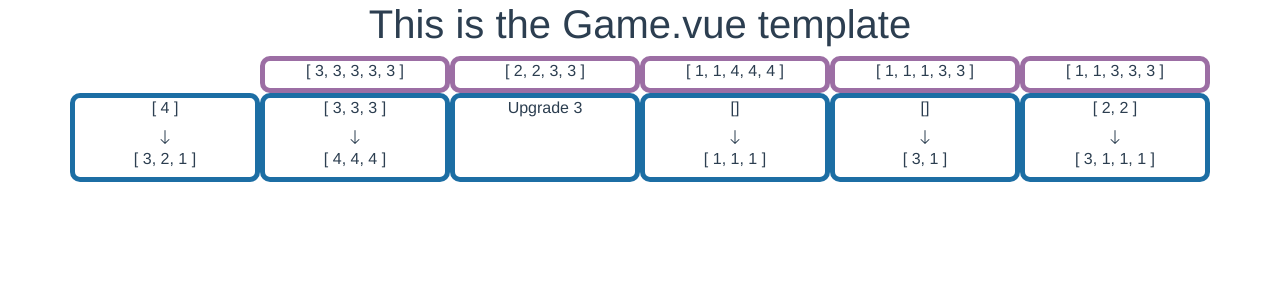
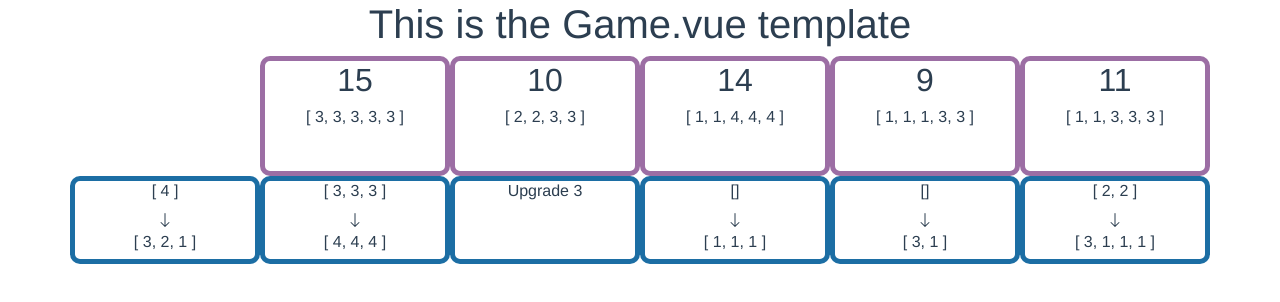
Before and after one commit to martylanger/fab-client, a Vue app: page /#/ in a window 1280 px wide. Both pictures are taken after a click on the button "Start New Game". Shown: the top 302 px of the page. Built offline with nearby package versions, Linux system fonts and the light colour scheme.

Commit message:
Add computed value points to pointCardSpaces

```diff
--- a/src/components/PointCardSpace.vue
+++ b/src/components/PointCardSpace.vue
@@ -1,5 +1,6 @@
 <template>
   <div class="col-2 point-card-space">
+    <h2>{{ this.points }}</h2>
     <h6>{{ this.pointCard }}</h6>
   </div>
 </template>
@@ -17,6 +18,11 @@ export default {
       type: Array,
       required: false
     }
+  },
+  computed: {
+    points: function () {
+      return this.pointCard.reduce((a,b) => a + b, 0)
+    }
   }
 }
 </script>
@@ -25,7 +31,7 @@ export default {
 .point-card-space {
   border: 5px solid #9C6EA4;
   border-radius: 10px;
-  height: auto;
+  height: 120px;
 }
 /* use $zindex to place fabrics on the card */
 </style>
```
